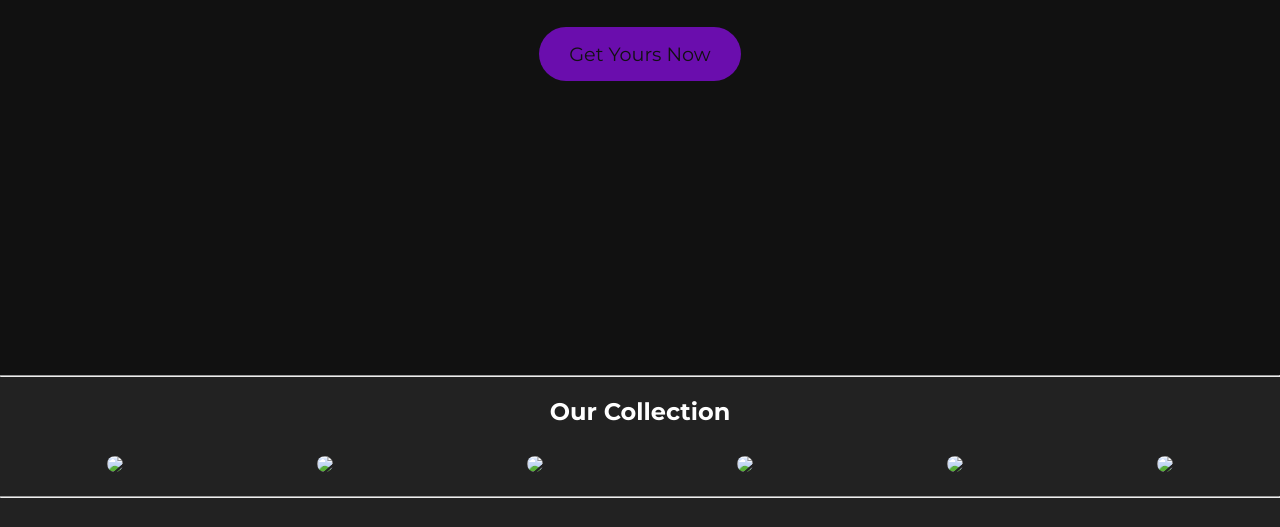
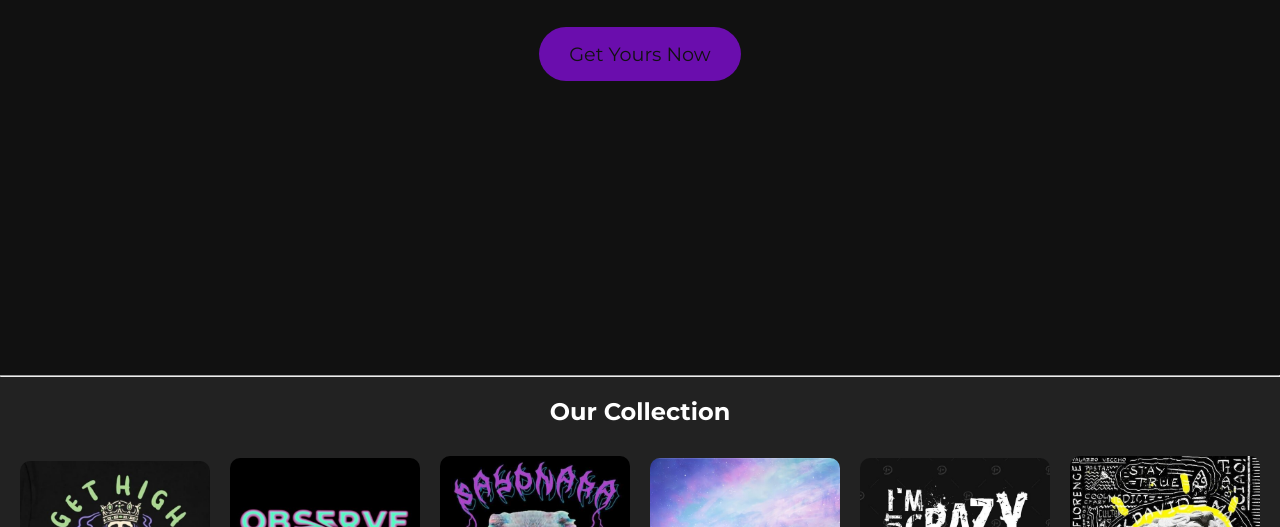
Before and after one commit to Mayank-M1504/Awesome.co, a plain HTML site: page index.html in a window 1280 px wide. Shown: the part 425-952 px from the top of the page. Drawn offline with Linux system fonts and the light colour scheme.

Commit message:
Update index.html

```diff
--- a/index.html
+++ b/index.html
@@ -82,12 +82,12 @@
             <div class="scroll-container">
                 <table>
                     <tr>
-                        <td><img src="images/image1.jpeg"></td>
-                        <td><img src="images/image4.jpeg"></td>
-                        <td><img src="images/image9.jpg"></td>
-                        <td><img src="images/image13.jpg"></td>
-                        <td><img src="images/image14.jpeg"></td>
-                        <td><img src="images/image21.jpg"></td>
+                        <td><img src="image1.jpeg"></td>
+                        <td><img src="image4.jpeg"></td>
+                        <td><img src="image9.jpg"></td>
+                        <td><img src="image13.jpg"></td>
+                        <td><img src="image14.jpeg"></td>
+                        <td><img src="image21.jpg"></td>
 
 
                     </tr>
```
